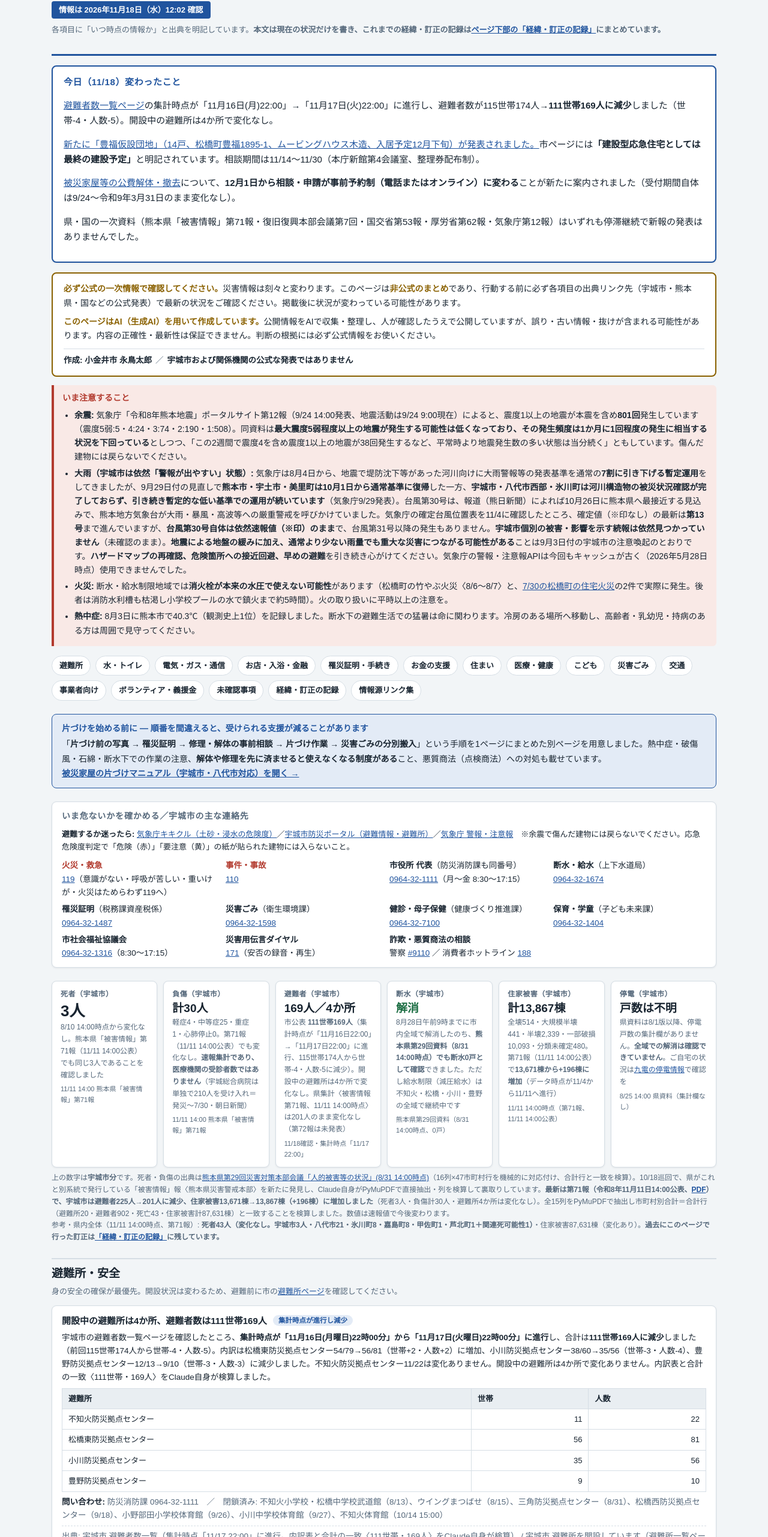
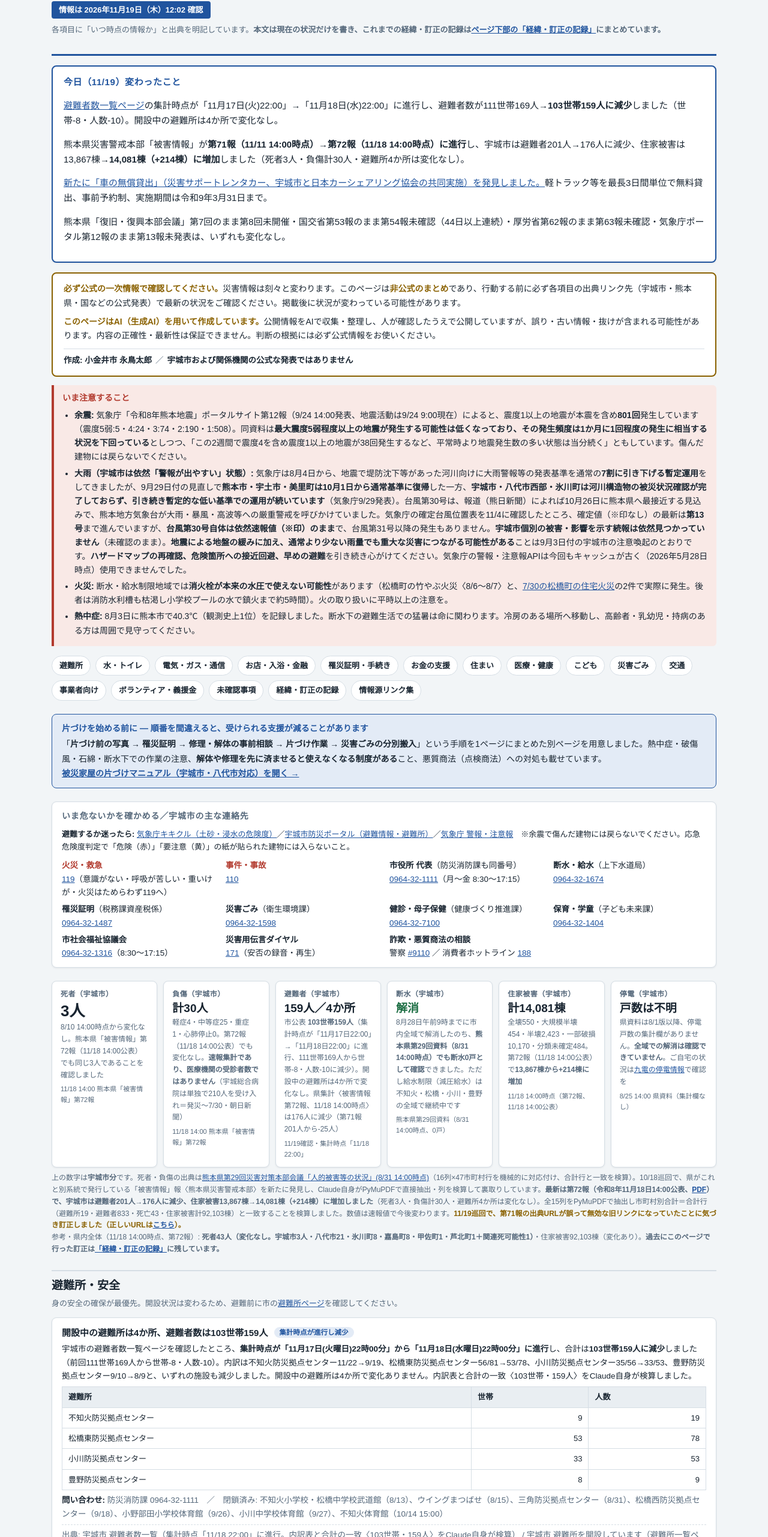
Before and after one commit to toritarosan/uki-shien-dashboard, a plain HTML site: page index.html in a window 1280 px wide. Shown: the part 138-2700 px from the top of the page at 60% size. Drawn offline with Linux system fonts and the light colour scheme.

Commit message:
自動更新 2026-11-19 12:02 JST
- 避難者数一覧ページ: 集計時点が11/17 22:00→11/18 22:00に進行、111世帯169人→103世帯159人に減少（世帯-8・人数-10）。開設中の避難所4か所は変化なし
- 熊本県災害警戒本部「被害情報」が第71報（11/11 14:00時点）→第72報（11/18 14:00時点）に進行。宇城市は避難者201人→176人に減少、住家被害13,867棟→14,081棟（+214棟）に増加（死者3人・負傷計30人・避難所4か所は変化なし）。全15列をPyMuPDFで機械抽出し合計行と一致することを検算
- 新規「車の無償貸出」（災害サポートレンタカー、宇城市と日本カーシェアリング協会の共同実施、11/19更新）を発見し「お店・入浴・金融機関の営業状況」セクションに追加
- 第71報の出典URLが誤って無効な旧リンクになっていたのを正しいURLに訂正
- 復旧・復興本部会議第7回、国交省第53報（45日連続未確認）、厚労省第62報、気象庁ポータル第12報、建設型応急住宅進捗ページ、国税庁特設ページ、くまもと事業者再出発支援補助金ページはいずれも変化なし
- 継続確認12項目（水道使用量異常・9/17緊急会見その後・意見書提出・避難指示解除一次発表・住まいと生活状況調査・生活再建支援金受付開始日・災害援護資金受付開始日・竹やぶ火災出火原因・市町村営住宅受け入れ・保育園こども園学童一斉案内・代替診療体制・愛知県第2陣終了発表）はいずれも未確認のまま変化なし
- 新規の地震報道は確認できず
- CLAUDE.md・README.mdの時点表記を更新

Co-Authored-By: Claude Sonnet 5 <noreply@anthropic.com>
Claude-Session: https://claude.ai/code/session_013byciZKqVBQkn9BtYbDo89

```diff
--- a/index.html
+++ b/index.html
@@ -214,16 +214,16 @@
   <div class="eyebrow">令和8年熊本地震（2026年7月28日発生）</div>
   <h1>宇城市 災害支援情報ダッシュボード</h1>
   <p class="quake-line">2026年7月28日（火）16時27分ごろ発生 ／ 震源: 熊本県熊本地方 ／ M7.1（暫定値）・深さ約16km（暫定値） ／ <strong>宇城市・氷川町で震度7</strong>（熊本市・八代市・宇土市・美里町・益城町・嘉島町・甲佐町で震度6強） ／ 津波注意報は同日18:10解除</p>
-  <span class="asof-badge">情報は 2026年11月18日（水）12:02 確認</span>
+  <span class="asof-badge">情報は 2026年11月19日（木）12:02 確認</span>
   <p class="top-note">各項目に「いつ時点の情報か」と出典を明記しています。<b>本文は現在の状況だけを書き、これまでの経緯・訂正の記録は<a href="#kiroku">ページ下部の「経緯・訂正の記録」</a>にまとめています。</b></p>
 </header>
 
 <div class="today">
-  <h2>今日（11/18）変わったこと</h2>
-  <p><a href="#hinan">避難者数一覧ページ</a>の集計時点が「11月16日(月)22:00」→「11月17日(火)22:00」に進行し、避難者数が115世帯174人→<b>111世帯169人に減少</b>しました（世帯-4・人数-5）。開設中の避難所は4か所で変化なし。</p>
-  <p><a href="#sumai">新たに「豊福仮設団地」（14戸、松橋町豊福1895-1、ムービングハウス木造、入居予定12月下旬）が発表されました。</a>市ページには<b>「建設型応急住宅としては最終の建設予定」</b>と明記されています。相談期間は11/14〜11/30（本庁新館第4会議室、整理券配布制）。</p>
-  <p><a href="#sumai">被災家屋等の公費解体・撤去</a>について、<b>12月1日から相談・申請が事前予約制（電話またはオンライン）に変わる</b>ことが新たに案内されました（受付期間自体は9/24〜令和9年3月31日のまま変化なし）。</p>
-  <p>県・国の一次資料（熊本県「被害情報」第71報・復旧復興本部会議第7回・国交省第53報・厚労省第62報・気象庁第12報）はいずれも停滞継続で新報の発表はありませんでした。</p>
+  <h2>今日（11/19）変わったこと</h2>
+  <p><a href="#hinan">避難者数一覧ページ</a>の集計時点が「11月17日(火)22:00」→「11月18日(水)22:00」に進行し、避難者数が111世帯169人→<b>103世帯159人に減少</b>しました（世帯-8・人数-10）。開設中の避難所は4か所で変化なし。</p>
+  <p>熊本県災害警戒本部「被害情報」が<b>第71報（11/11 14:00時点）→第72報（11/18 14:00時点）に進行</b>し、宇城市は避難者201人→176人に減少、住家被害は13,867棟→<b>14,081棟（+214棟）に増加</b>しました（死者3人・負傷計30人・避難所4か所は変化なし）。</p>
+  <p><a href="#omise">新たに「車の無償貸出」（災害サポートレンタカー、宇城市と日本カーシェアリング協会の共同実施）を発見しました。</a>軽トラック等を最長3日間単位で無料貸出、事前予約制、実施期間は令和9年3月31日まで。</p>
+  <p>熊本県「復旧・復興本部会議」第7回のまま第8回未開催・国交省第53報のまま第54報未確認（44日以上連続）・厚労省第62報のまま第63報未確認・気象庁ポータル第12報のまま第13報未発表は、いずれも変化なし。</p>
 </div>
 
 <div class="disclaimer">
@@ -289,20 +289,20 @@
   <div class="stat">
     <div class="label">死者（宇城市）</div>
     <div class="value">3人</div>
-    <div class="sub">8/10 14:00時点から変化なし。熊本県「被害情報」第71報（11/11 14:00公表）でも同じ3人であることを確認しました</div>
-    <div class="asof">11/11 14:00 熊本県「被害情報」第71報</div>
+    <div class="sub">8/10 14:00時点から変化なし。熊本県「被害情報」第72報（11/18 14:00公表）でも同じ3人であることを確認しました</div>
+    <div class="asof">11/18 14:00 熊本県「被害情報」第72報</div>
   </div>
   <div class="stat">
     <div class="label">負傷（宇城市）</div>
     <div class="value sm">計30人</div>
-    <div class="sub">軽症4・中等症25・重症1・心肺停止0。第71報（11/11 14:00公表）でも変化なし。<b>速報集計であり、医療機関の受診者数ではありません</b>（宇城総合病院は単独で210人を受け入れ＝発災〜7/30・朝日新聞）</div>
-    <div class="asof">11/11 14:00 熊本県「被害情報」第71報</div>
+    <div class="sub">軽症4・中等症25・重症1・心肺停止0。第72報（11/18 14:00公表）でも変化なし。<b>速報集計であり、医療機関の受診者数ではありません</b>（宇城総合病院は単独で210人を受け入れ＝発災〜7/30・朝日新聞）</div>
+    <div class="asof">11/18 14:00 熊本県「被害情報」第72報</div>
   </div>
   <div class="stat">
     <div class="label">避難者（宇城市）</div>
-    <div class="value sm">169人／4か所</div>
-    <div class="sub">市公表 <b>111世帯169人</b>（集計時点が「11月16日22:00」→「11月17日22:00」に進行、115世帯174人から世帯-4・人数-5に減少）。開設中の避難所は4か所で変化なし。県集計〈被害情報第71報、11/11 14:00時点〉は201人のまま変化なし（第72報は未発表）</div>
-    <div class="asof">11/18確認・集計時点「11/17 22:00」</div>
+    <div class="value sm">159人／4か所</div>
+    <div class="sub">市公表 <b>103世帯159人</b>（集計時点が「11月17日22:00」→「11月18日22:00」に進行、111世帯169人から世帯-8・人数-10に減少）。開設中の避難所は4か所で変化なし。県集計〈被害情報第72報、11/18 14:00時点〉は176人に減少（第71報201人から-25人）</div>
+    <div class="asof">11/19確認・集計時点「11/18 22:00」</div>
   </div>
   <div class="stat">
     <div class="label">断水（宇城市）</div>
@@ -312,9 +312,9 @@
   </div>
   <div class="stat">
     <div class="label">住家被害（宇城市）</div>
-    <div class="value sm">計13,867棟</div>
-    <div class="sub">全壊514・大規模半壊441・半壊2,339・一部破損10,093・分類未確定480。第71報（11/11 14:00公表）で<b>13,671棟から+196棟に増加</b>（データ時点が11/4から11/11へ進行）</div>
-    <div class="asof">11/11 14:00時点（第71報、11/11 14:00公表）</div>
+    <div class="value sm">計14,081棟</div>
+    <div class="sub">全壊550・大規模半壊454・半壊2,423・一部破損10,170・分類未確定484。第72報（11/18 14:00公表）で<b>13,867棟から+214棟に増加</b></div>
+    <div class="asof">11/18 14:00時点（第72報、11/18 14:00公表）</div>
   </div>
   <div class="stat">
     <div class="label">停電（宇城市）</div>
@@ -323,7 +323,7 @@
     <div class="asof">8/25 14:00 県資料（集計欄なし）</div>
   </div>
 </div>
-<p class="stats-note">上の数字は<b>宇城市分</b>です。死者・負傷の出典は<a href="https://www.pref.kumamoto.jp/uploaded/attachment/318138.pdf">熊本県第29回災害対策本部会議「人的被害等の状況」(8/31 14:00時点)</a>（16列×47市町村行を機械的に対応付け、合計行と一致を検算）。10/18巡回で、県がこれと別系統で発行している「被害情報」報〈熊本県災害警戒本部〉を新たに発見し、Claude自身がPyMuPDFで直接抽出・列を検算して裏取りしています。<b>最新は第71報（令和8年11月11日14:00公表、<a href="https://www.pref.kumamoto.jp/uploaded/life/284358_914484_misc.pdf">PDF</a>）で、宇城市は避難者225人→201人に減少、住家被害13,671棟→13,867棟（+196棟）に増加しました</b>（死者3人・負傷計30人・避難所4か所は変化なし）。全15列をPyMuPDFで抽出し市町村別合計＝合計行（避難所20・避難者902・死亡43・住家被害計87,631棟）と一致することを検算しました。数値は速報値で今後変わります。<br>参考・県内全体（11/11 14:00時点、第71報）: <b>死者43人（変化なし。宇城市3人・八代市21・氷川町8・嘉島町8・甲佐町1・芦北町1＋関連死可能性1）</b>・住家被害87,631棟（変化あり）。<b>過去にこのページで行った訂正は<a href="#kiroku">「経緯・訂正の記録」</a>に残しています。</b></p>
+<p class="stats-note">上の数字は<b>宇城市分</b>です。死者・負傷の出典は<a href="https://www.pref.kumamoto.jp/uploaded/attachment/318138.pdf">熊本県第29回災害対策本部会議「人的被害等の状況」(8/31 14:00時点)</a>（16列×47市町村行を機械的に対応付け、合計行と一致を検算）。10/18巡回で、県がこれと別系統で発行している「被害情報」報〈熊本県災害警戒本部〉を新たに発見し、Claude自身がPyMuPDFで直接抽出・列を検算して裏取りしています。<b>最新は第72報（令和8年11月18日14:00公表、<a href="https://www.pref.kumamoto.jp/uploaded/life/284828_917488_misc.pdf">PDF</a>）で、宇城市は避難者201人→176人に減少、住家被害13,867棟→14,081棟（+214棟）に増加しました</b>（死者3人・負傷計30人・避難所4か所は変化なし）。全15列をPyMuPDFで抽出し市町村別合計＝合計行（避難所19・避難者833・死亡43・住家被害計92,103棟）と一致することを検算しました。数値は速報値で今後変わります。<b style="color:var(--warn)">11/19巡回で、第71報の出典URLが誤って無効な旧リンクになっていたことに気づき訂正しました（正しいURLは<a href="https://www.pref.kumamoto.jp/uploaded/life/284828_917450_misc.pdf">こちら</a>）。</b><br>参考・県内全体（11/18 14:00時点、第72報）: <b>死者43人（変化なし。宇城市3人・八代市21・氷川町8・嘉島町8・甲佐町1・芦北町1＋関連死可能性1）</b>・住家被害92,103棟（変化あり）。<b>過去にこのページで行った訂正は<a href="#kiroku">「経緯・訂正の記録」</a>に残しています。</b></p>
 
 <!-- ================================================== -->
 <section id="hinan">
@@ -331,17 +331,17 @@
   <p class="sec-note">身の安全の確保が最優先。開設状況は変わるため、避難前に市の<a href="https://www.city.uki.kumamoto.jp/toppage/important/2609102">避難所ページ</a>を確認してください。</p>
   <div class="grid">
     <div class="card span2">
-      <h3>開設中の避難所は4か所、避難者数は111世帯169人 <span class="pill p-info">集計時点が進行し減少</span></h3>
-      <p>宇城市の避難者数一覧ページを確認したところ、<b>集計時点が「11月16日(月曜日)22時00分」から「11月17日(火曜日)22時00分」に進行</b>し、合計は<b>111世帯169人に減少</b>しました（前回115世帯174人から世帯-4・人数-5）。内訳は松橋東防災拠点センター54/79→56/81（世帯+2・人数+2）に増加、小川防災拠点センター38/60→35/56（世帯-3・人数-4）、豊野防災拠点センター12/13→9/10（世帯-3・人数-3）に減少しました。不知火防災拠点センター11/22は変化ありません。開設中の避難所は4か所で変化ありません。内訳表と合計の一致〈111世帯・169人〉をClaude自身が検算しました。</p>
+      <h3>開設中の避難所は4か所、避難者数は103世帯159人 <span class="pill p-info">集計時点が進行し減少</span></h3>
+      <p>宇城市の避難者数一覧ページを確認したところ、<b>集計時点が「11月17日(火曜日)22時00分」から「11月18日(水曜日)22時00分」に進行</b>し、合計は<b>103世帯159人に減少</b>しました（前回111世帯169人から世帯-8・人数-10）。内訳は不知火防災拠点センター11/22→9/19、松橋東防災拠点センター56/81→53/78、小川防災拠点センター35/56→33/53、豊野防災拠点センター9/10→8/9と、いずれの施設も減少しました。開設中の避難所は4か所で変化ありません。内訳表と合計の一致〈103世帯・159人〉をClaude自身が検算しました。</p>
       <div class="tbl-wrap"><table>
         <tr><th>避難所</th><th>世帯</th><th>人数</th></tr>
-        <tr><td>不知火防災拠点センター</td><td class="num">11</td><td class="num">22</td></tr>
-        <tr><td>松橋東防災拠点センター</td><td class="num">56</td><td class="num">81</td></tr>
-        <tr><td>小川防災拠点センター</td><td class="num">35</td><td class="num">56</td></tr>
-        <tr><td>豊野防災拠点センター</td><td class="num">9</td><td class="num">10</td></tr>
+        <tr><td>不知火防災拠点センター</td><td class="num">9</td><td class="num">19</td></tr>
+        <tr><td>松橋東防災拠点センター</td><td class="num">53</td><td class="num">78</td></tr>
+        <tr><td>小川防災拠点センター</td><td class="num">33</td><td class="num">53</td></tr>
+        <tr><td>豊野防災拠点センター</td><td class="num">8</td><td class="num">9</td></tr>
       </table></div>
       <p class="meta"><b>問い合わせ:</b> 防災消防課 0964-32-1111　／　閉鎖済み: 不知火小学校・松橋中学校武道館（8/13）、ウイングまつばせ（8/15）、三角防災拠点センター（8/31）、松橋西防災拠点センター（9/18）、小野部田小学校体育館（9/26）、小川中学校体育館（9/27）、不知火体育館（10/14 15:00）</p>
-      <p class="src">出典: <a href="https://www.city.uki.kumamoto.jp/kurashi/bosaiinfo/2610320">宇城市 避難者数一覧（集計時点「11/17 22:00」に進行。内訳表と合計の一致〈111世帯・169人〉をClaude自身が検算）</a> / <a href="https://www.city.uki.kumamoto.jp/kurashi/bosaiinfo/bosai/2609102">宇城市 避難所を開設しています（避難所一覧ページ本体）</a></p>
+      <p class="src">出典: <a href="https://www.city.uki.kumamoto.jp/kurashi/bosaiinfo/2610320">宇城市 避難者数一覧（集計時点「11/18 22:00」に進行。内訳表と合計の一致〈103世帯・159人〉をClaude自身が検算）</a> / <a href="https://www.city.uki.kumamoto.jp/kurashi/bosaiinfo/bosai/2609102">宇城市 避難所を開設しています（避難所一覧ページ本体）</a></p>
     </div>
     <div class="card">
       <h3>避難指示・緊急安全確保は8月21日にすべて解除 <span class="pill p-ok">県内で解除済み</span></h3>
@@ -508,6 +508,11 @@
       <h3>移動販売車による買い物支援 <span class="pill p-info">新規</span></h3>
       <p>生活協同組合くまもとが<b>移動販売車（訪問販売）を市内で巡回</b>しています。<b>火曜6か所・木曜3か所・土曜1か所</b>（本文に具体的な巡回場所・時間の記載あり）。被災で「歩いて行ける店がない」という声への対応策の一つとみられます。</p>
       <p class="src">出典: <a href="https://www.city.uki.kumamoto.jp/toppage/kinkyu/2650579">宇城市 移動販売車による買い物支援について（11/5掲載）</a></p>
+    </div>
+    <div class="card">
+      <h3>車の無償貸出（災害サポートレンタカー） <span class="pill p-info">新規</span></h3>
+      <p>宇城市と一般社団法人日本カーシェアリング協会が共同で、<b>軽トラックなどの無料貸出</b>を行っています。対象は<b>地震で被災した方・支援活動を行う団体</b>。1回の貸出は<b>最長3日間</b>（3日単位で何度でも利用可）、<b>事前予約制</b>でガソリン満タン返却が条件です。場所は<b>ウイングまつばせ内ロビー</b>（松橋町大野85番地）。実施期間は<b>令和9年3月31日まで</b>。</p>
+      <p class="src">出典: <a href="https://www.city.uki.kumamoto.jp/toppage/important/2655208">宇城市 車の無償貸出を行っています（11/19更新）</a>（予約専用: 050-5799-4740、受付10:00〜16:00・水日祝休み／社会福祉課地域福祉係: 0964-32-1387）</p>
     </div>
     <div class="card">
       <h3>県の無料入浴支援 <span class="pill p-ok">宇城市も対象</span></h3>
@@ -1119,7 +1124,7 @@
 <section id="mikakunin">
   <h2>まだ確認できていないこと</h2>
   <div class="unconfirmed">
-    <h3>「未発表・未確認」の事項を正直に明示します（2026年11月18日 12:02時点）</h3>
+    <h3>「未発表・未確認」の事項を正直に明示します（2026年11月19日 12:02時点）</h3>
     <ul>
       <li><b>宇城市・美里町の避難指示解除（8/21）の一次発表</b>（NHKニュースの記事見出しで確認しましたが、市・県自身による公式発表の本文は確認できていません）</li>
       <li><b>宇城市の被災者生活再建支援金の受付開始日</b>（本文と下部の窓口表記が食い違ったまま。「受付開始」を明示する文言はなし）</li>
@@ -1343,7 +1348,7 @@
 <footer>
   <p><b>このダッシュボードについて:</b> 宇城市・熊本県・国（内閣府/厚労省/国交省ほか）・ライフライン各社・交通各社・報道・支援団体の公式発表を横断調査し、原則として「本文まで確認できた情報」のみを掲載しています。本文まで確認できなかった項目は<a href="#mikakunin">「まだ確認できていないこと」</a>に明示し、過去の訂正と経緯は<a href="#kiroku">「経緯・訂正の記録」</a>に残しています。</p>
   <p>被害数値はすべて速報値であり、時点により異なります（各項目に時点を明記）。行動の前に必ず出典リンク先の最新情報を確認してください。</p>
-  <p><b>作成: 小金井市 永鳥太郎</b> ／ 作成日: 2026-07-31 ／ 最終裏取り: 2026-11-18 12:02 JST ／ 出典は各項目に記載</p>
+  <p><b>作成: 小金井市 永鳥太郎</b> ／ 作成日: 2026-07-31 ／ 最終裏取り: 2026-11-19 12:02 JST ／ 出典は各項目に記載</p>
   <p>本ページは生成AIを用いて公開情報を収集・整理した<b>非公式のまとめ</b>です。宇城市および関係機関の公式発表ではありません。誤り・古い情報が含まれる可能性があるため、<b>行動の前に必ず公式の一次情報をご確認ください</b>。</p>
   <p>関連ページ: <a href="https://toritarosan.github.io/yatsushiro-shien-dashboard/">八代市 災害支援情報ダッシュボード</a> ／ <a href="https://toritarosan.github.io/kumamoto-katazuke-manual/">被災家屋の片づけマニュアル（宇城市・八代市対応）</a></p>
 </footer>
```
Also changed, not shown: 2 other files.
